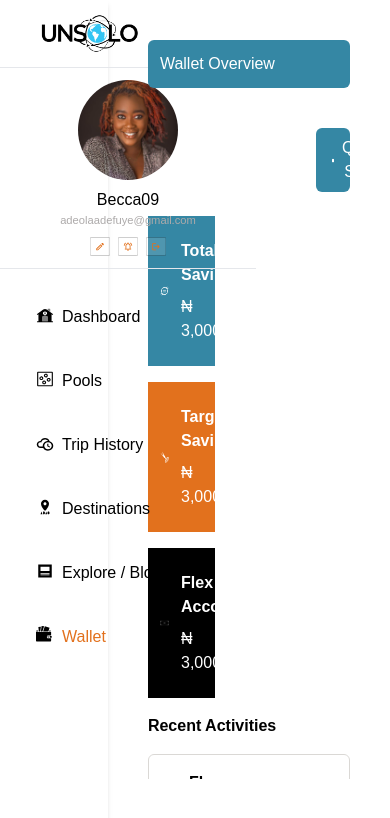
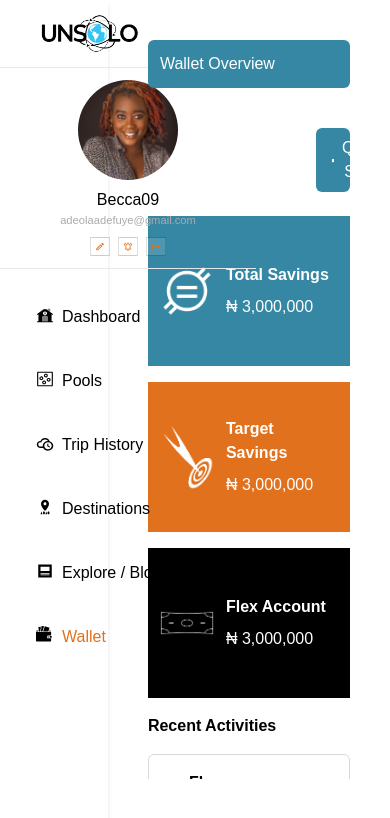
Before and after one commit to Volcano-Interswitch-Group-Tech-Academy/volcano-unsolo, a Next.js app in the folder frontend/: page /dashboard/wallet in a window 390 px wide. Shown: the top 818 px of the page. Built offline with nearby package versions, Linux system fonts and the light colour scheme.

Commit message:
update wallet card to route to relevant page and image tags using correct syntax

```diff
--- a/frontend/public/svgs/icons.tsx
+++ b/frontend/public/svgs/icons.tsx
@@ -178,3 +178,28 @@ export const ArrowLeftIcon: FC<{ fill?: string; className?: string }> = ({
     </svg>
   );
 };
+
+export const EllipsisBtn = () => {
+  return (
+    <svg
+      fill="#000000"
+      width="64px"
+      height="64px"
+      viewBox="0 0 24 24"
+      xmlns="http://www.w3.org/2000/svg"
+    >
+      <g id="SVGRepo_bgCarrier" stroke-width="0"></g>
+      <g
+        id="SVGRepo_tracerCarrier"
+        stroke-linecap="round"
+        stroke-linejoin="round"
+      ></g>
+      <g id="SVGRepo_iconCarrier">
+        {" "}
+        <circle cx="12" cy="17.5" r="1.5"></circle>{" "}
+        <circle cx="12" cy="12" r="1.5"></circle>{" "}
+        <circle cx="12" cy="6.5" r="1.5"></circle>{" "}
+      </g>
+    </svg>
+  );
+};
--- a/frontend/src/components/card/WalletCard.tsx
+++ b/frontend/src/components/card/WalletCard.tsx
@@ -1,55 +1,62 @@
 import React from "react";
 import Button from "../ui/Button";
+import Plus from "../../../public/plus_icon.png";
+import TotalSavings from "../../../public/total_savings.png";
+import TargetSavings from "../../../public/target_savings.png";
+import FlexAcctSavings from "../../../public/flex_acct_icon.png";
+import Image from "next/image";
+import Link from "next/link";
+import { useRouter } from "next/router";
 
 const WalletCard = () => {
-  //   ["#3587A4", "#E2711D", "#000000"];
+  const router = useRouter();
 
   const cardDetails = [
     {
-      image: "../../../total_savings.png",
+      image: TotalSavings,
       title: "Total Savings",
       amount: "₦ 3,000,000",
       color: "bg-[#3587A4]",
+      url: "/total-savings",
     },
     {
-      image: "../../../target_savings.png",
+      image: TargetSavings,
       title: "Target Savings",
       amount: "₦ 3,000,000",
       color: "bg-[#E2711D]",
+      url: "/target"
     },
     {
-      image: "../../../flex_acct_icon.png",
+      image: FlexAcctSavings,
       title: "Flex Account",
       amount: "₦ 3,000,000",
       color: "bg-[#000000]",
+      url: "/flex-account-savings"
     },
   ];
 
   return (
-    <div>
+    <>
       <div className="flex w-full my-4 justify-end items-center py-2">
         <Button className="button_bg text-white rounded-md w-1/6">
           <div className="flex justify-between items-center gap-2">
-            <img
-              src="../../../plus_icon.png"
-              alt="plus icon"
-              className=" w-4 h-4"
-            />
+            <Image src={Plus} alt="plus icon" className=" w-4 h-4" />
             <p>Quick Save</p>
           </div>
         </Button>
       </div>
 
       {/* upper colored card section*/}
-      <div className=" flex flex-col md:flex-row gap-4 my-4">
+      <div className=" flex flex-col md:flex-row gap-4 my-4 cursor-pointer">
         {cardDetails.map((details, index) => (
+        <Link href={`${router.pathname}${details.url}`} className="w-full md:w-1/3" passHref>
           <div
-            className={`flex px-2 ${details.color} w-1/3 h-[150px]`}
+            className={`flex px-2 ${details.color} w-full h-[150px] cursor-pointer `}
             key={index + details.title.split(" ")[0]}
           >
             <div className="flex items-center p-1 w-1/3">
               <div className="">
-                <img src={details.image} alt="flex account icon" />
+                <Image src={details.image} alt="flex account icon" />
               </div>
             </div>
             <div className="flex items-center w-2/3">
@@ -59,9 +66,10 @@ const WalletCard = () => {
               </div>
             </div>
           </div>
+          </Link>
         ))}
       </div>
-    </div>
+    </>
   );
 };
 
--- a/frontend/src/pages/dashboard/wallet/index.tsx
+++ b/frontend/src/pages/dashboard/wallet/index.tsx
@@ -1,6 +1,8 @@
 import React from "react";
 import WalletCard from "@/components/card/WalletCard";
 import DashboardLayout from "@/components/common/layout/DashboardLayout";
+import OutlineHistory from "../../../../public/outline_history.png";
+import Image from "next/image";
 
 const wallet = () => {
   const transaction = [
@@ -32,8 +34,8 @@ const wallet = () => {
           >
             <div className="flex items-center pr-2">
               <div className="px-2">
-                <img
-                  src="../../../outline_history.png"
+                <Image
+                  src={OutlineHistory}
                   alt="outline history icon"
                   className="h-8 w-8"
                 />
--- a/frontend/src/pages/dashboard/wallet/target.tsx
+++ b/frontend/src/pages/dashboard/wallet/target.tsx
@@ -1,5 +1,7 @@
+import React from "react";
 import DashboardLayout from "@/components/common/layout/DashboardLayout";
-import React from "react";
+import Image from "next/image";
+import EllipsisBtn from "../../../../public/ellipsis-vertical-svgrepo-com.svg";
 
 const Target = () => {
   const td_style = "text-center h-5 py-5 light-font";
@@ -18,7 +20,7 @@ const Target = () => {
       targetDate: "12/7/23",
       total: 3_000_000,
       currentAmt: 1_000_000,
-      blank: "⋮",
+      blank: "",
     },
     {
       country: "Morocco",
@@ -35,7 +37,7 @@ const Target = () => {
       total: 3_000_000,
       currentAmt: 1_000_000,
       blank: "⋮",
-    }
+    },
   ];
   return (
     <DashboardLayout>
@@ -66,7 +68,13 @@ const Target = () => {
                 <td className={td_style}>
                   {elem.currentAmt ? `₦${elem.currentAmt}` : null}
                 </td>
-                <td className={`${td_style} font-medium text-lg text-black`}>{elem.blank}</td>
+                <td className={`${td_style} font-medium text-lg text-black`}>
+                    <Image
+                      src={EllipsisBtn}
+                      alt="view more"
+                      className="h-4 cursor-pointer"
+                    />
+                </td>
               </tr>
             ))}
           </tbody>
```
